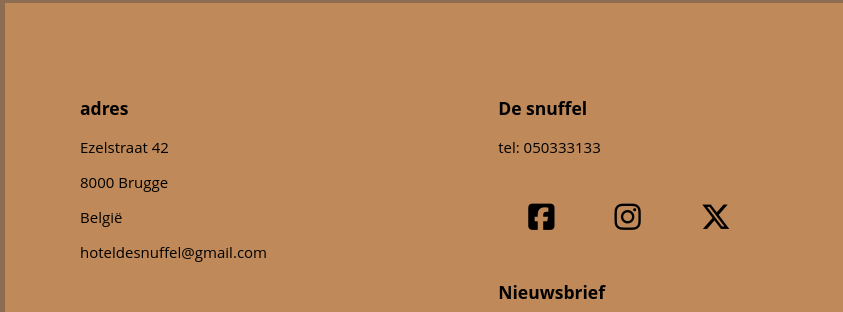
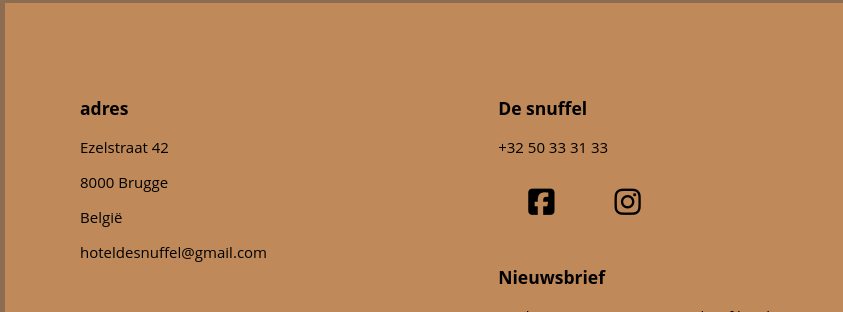
Before and after one commit to kilianfrederix/Case, a plain HTML site: page restaurant_reservatie.html in a window 1280 px wide. Shown: the part 799-1111 px from the top of the page, 0-843 px from the left. Drawn offline with Linux system fonts and the light colour scheme; grey boxes are pictures that could not be loaded.

Commit message:
telefoonnummer aangepast

```diff
--- a/restaurant_reservatie.html
+++ b/restaurant_reservatie.html
@@ -15,7 +15,7 @@
 <body>
     <header class="main_header">
         <div class="container_header-contact">
-            <a class="telefoon_nummer" href="tel:+3250333133">+32 50 33 31 33 </a>
+            <a class="telefoon_nummer-header" href="tel:+3250333133">+32 50 33 31 33 </a>
             <a class="address" href="https://maps.app.goo.gl/y6HDtCFecsVtr8xt6">Ezelstraat 42, 8000 Brugge</a>
             <div class="social-media_icons">
                 <a href="https://www.facebook.com/Snuffelbackpackerhostel/"><i
@@ -107,12 +107,11 @@
             <h3>De snuffel</h3>
             <table>
                 <tr>
-                    <p>tel: 050333133</p>
+                    <a class="telefoon_nummer" href="tel:+3250333133">+32 50 33 31 33</a>
                 </tr>
                 <tr>
                     <i class="fa-brands fa-square-facebook"></i>
                     <i class="fa-brands fa-instagram"></i>
-                    <i class="fa-brands fa-x-twitter"></i>
                 </tr>
                 <tr>
                     <h3>Nieuwsbrief</h3>
--- a/style/style.css
+++ b/style/style.css
@@ -263,7 +263,8 @@ td{
     height: 50px;
 }
 
-.telefoon_nummer {
+.telefoon_nummer-header {
+
     text-decoration: none;
     width: 200px;
     text-align: center;
@@ -271,7 +272,16 @@ td{
     transition: 0.7s;
 }
 
-.telefoon_nummer:hover {
+.telefoon_nummer {
+    display: flex;
+    text-decoration: none;
+    width: 200px;
+    text-align: center;
+    color: black;
+    transition: 0.7s;
+}
+
+.telefoon_nummer-header:hover {
     color: #592D14;
 }
 
```
Also changed, not shown: index.html (+2 -3 lines), restaurant.html (+2 -3 lines).
